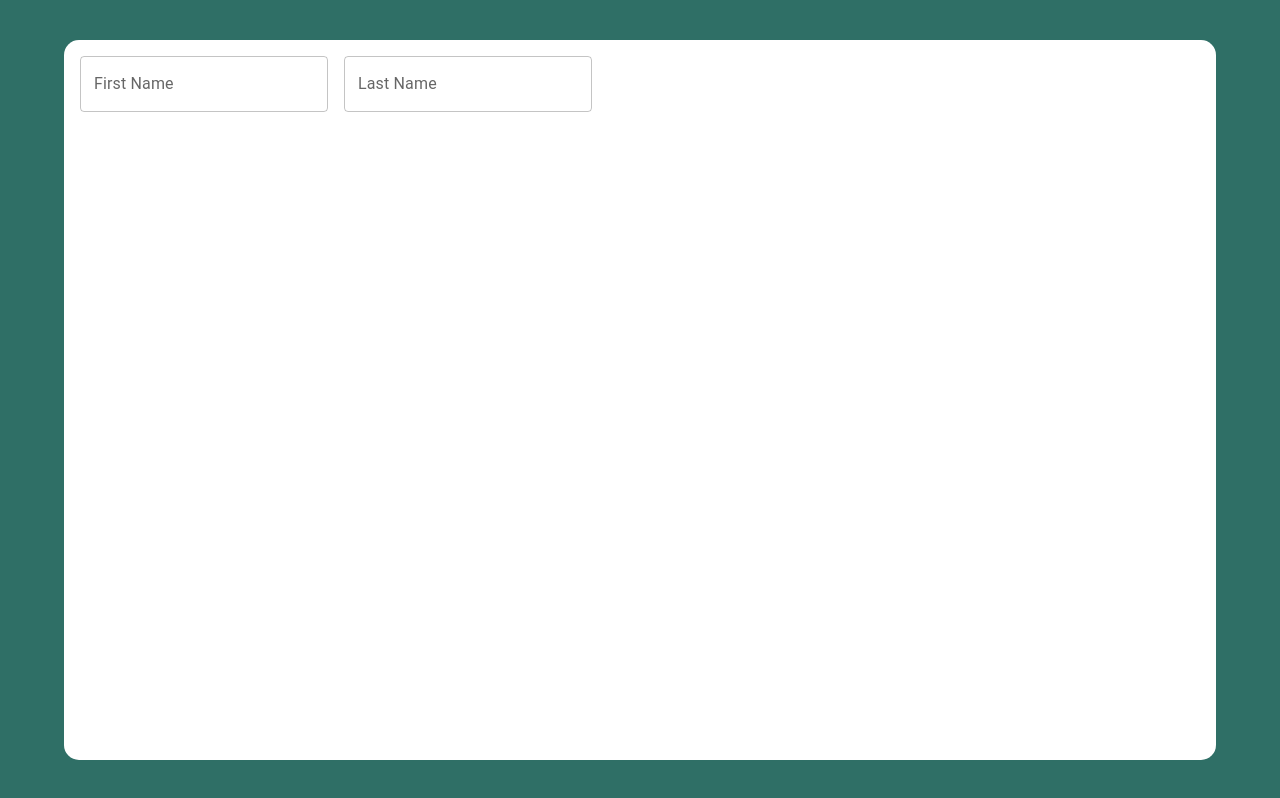
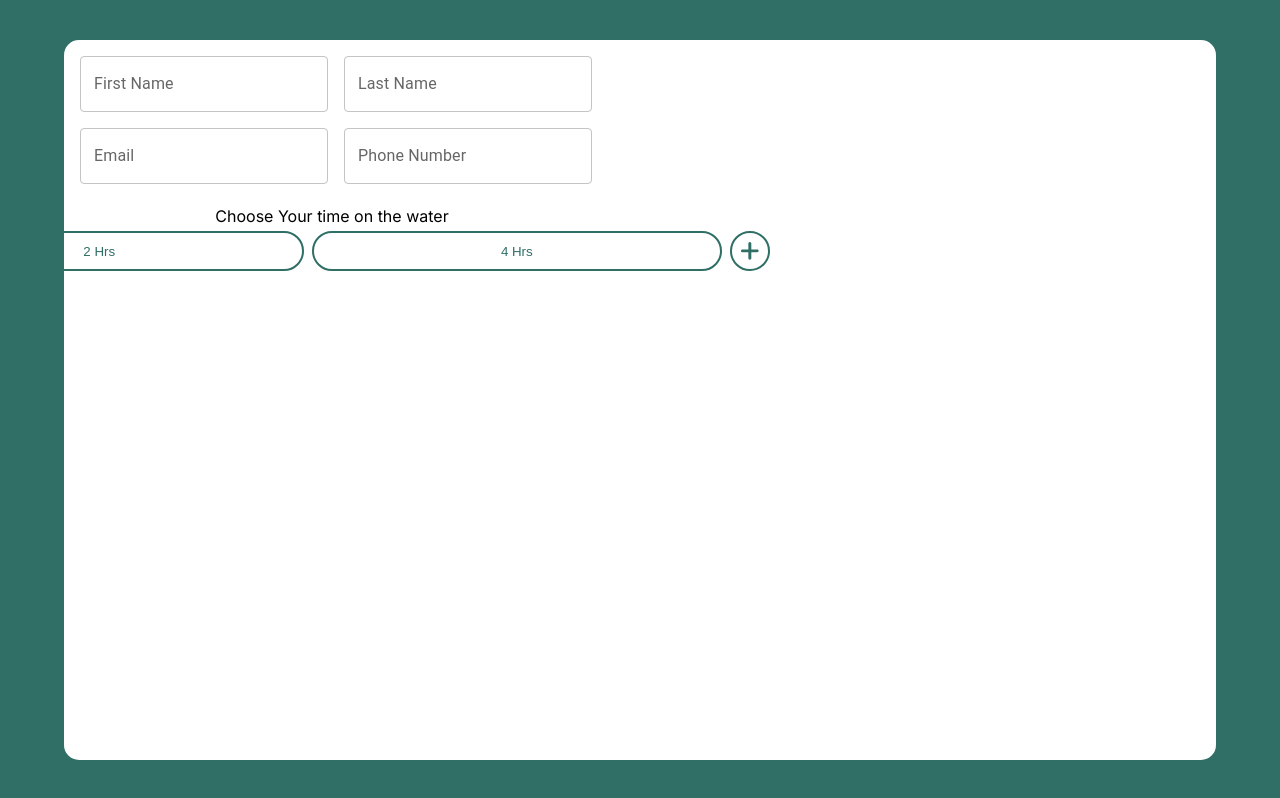
Before and after one commit to rcrawf13/boat-rental, a React (Vite) app: page /booking in a window 1280 px wide. Built offline with nearby package versions, Linux system fonts and the light colour scheme; a web font is replaced by a local one.

Commit message:
Added Div and Started Booking Component

```diff
--- /dev/null
+++ b/src/components/fade_div/FadeDiv.tsx
@@ -0,0 +1,20 @@
+import {motion} from "motion/react";
+import React from "react";
+import type { ReactNode } from "react";
+interface Props {
+   children:ReactNode;
+}
+const FadeDiv:React.FunctionComponent<Props> = ({children}) => {
+  return (
+    <motion.div
+    initial={{opacity:.1}}
+    whileInView={{opacity:1}}
+    transition={{duration:1}}
+    // viewport={{once:true}} Enable if you wan fade animation to play once
+    style={{display:'flex',flexDirection:'column',alignItems:'center',justifyContent:'center',height:'100%',maxWidth:'1600px',width:'100%'}}>
+        {children}
+    </motion.div>
+    )
+}
+
+export default FadeDiv
--- a/src/components/sections/about_section/about_sec_items/WideScreen.tsx
+++ b/src/components/sections/about_section/about_sec_items/WideScreen.tsx
@@ -1,4 +1,5 @@
 import cardSectionInfo from './carouselItems';
+import FadeDiv from '../../../fade_div/FadeDiv';
 import { ShowMore, type ShowMoreRef } from '@re-dev/react-truncate'
 import { useRef } from 'react';
 import './about.css';
@@ -7,7 +8,8 @@ const WideScreen = () => {
     const refs = useRef<(ShowMoreRef|null)[]>([]);
 
   return (
-          <div className="wideScreenContainer">
+      <FadeDiv>
+        <div className="wideScreenContainer">
         <div className="img-text-con">
           <div className="imgCon"></div>
           <div className="textElements">
@@ -40,6 +42,7 @@ const WideScreen = () => {
           })}
         </div>
       </div>
+      </FadeDiv>
   )
 }
 
--- a/src/components/sections/about_section/about_sec_items/about.css
+++ b/src/components/sections/about_section/about_sec_items/about.css
@@ -83,7 +83,6 @@ h2 {
 
 .wideScreenContainer {
   margin-top: 3%;
-  width: 90%;
   max-width: 1600px;
   height: 85%;
   overflow: hidden;
@@ -156,7 +155,7 @@ h2 {
 .perks-cont {
   grid-column: span 12;
   display: grid;
-  grid-template-columns: repeat(auto-fill,minmax(25dvw,1fr));
+  grid-template-columns: repeat(3, 1fr);
   gap: 1rem;
 }
 
--- a/src/components/sections/pricing_section/PriceSec.tsx
+++ b/src/components/sections/pricing_section/PriceSec.tsx
@@ -1,34 +1,29 @@
 import { useState, } from 'react';
-import './pricesec.css';
+import FadeDiv from '../../fade_div/FadeDiv';
 import PriceSecMobile from './PriceSecMobile';
 import PriceSecWide from './PriceSecWide';
-import { motion } from 'motion/react';
+import './pricesec.css';
 const PriceSec = () => {
 const [currentPrice,setCurrentPrice] = useState<string>('$250.00');
 const [active,setActive] = useState<number>(2);
 
 
   return (
-    <motion.div
-    initial={{opacity:.5}}
-    whileInView={{opacity:1}}
-    viewport={{once:true}}
-    style={{display:'flex',flexDirection:'column',alignItems:'center',justifyContent:'center'}}>
+    <FadeDiv>
       <PriceSecMobile
       currentPrice={currentPrice}
       active={active}
       setActive={setActive}
       setCurrentPrice={setCurrentPrice}
       />
-
       <PriceSecWide
       currentPrice={currentPrice}
       active={active}
       setActive={setActive}
       setCurrentPrice={setCurrentPrice}
       />
+    </FadeDiv>
 
-    </motion.div>
   )
 }
 
--- a/src/components/sections/pricing_section/PriceSecMobile.tsx
+++ b/src/components/sections/pricing_section/PriceSecMobile.tsx
@@ -1,5 +1,6 @@
 import pontonImg from './../../../assets/PontoonBoatBlr.webp';
 import DurationButtons from './DurationButtons';
+import BookingButton from '../../booking_button/BookingButton';
 import { useEffect } from 'react';
 import { motion, useAnimate } from "motion/react";
 type setCurrentPriceType = React.Dispatch<React.SetStateAction<string>>;
@@ -44,7 +45,8 @@ const PriceSecMobile = ({currentPrice,active,setCurrentPrice,setActive}:PriceSec
           </ul>
         </div>
 
-        <button id='submitBttn'>Book Now</button>
+        <BookingButton variant={'filled'} />
+
       </div>  )
 }
 
--- a/src/components/sections/pricing_section/PriceSecWide.tsx
+++ b/src/components/sections/pricing_section/PriceSecWide.tsx
@@ -37,11 +37,6 @@ const PriceSecWide = ({currentPrice,active,setCurrentPrice,setActive}:PriceSecWi
         </div>
 
         <BookingButton variant={'filled'} />
-        {/* <motion.button
-        style={{cursor:'pointer'}}
-        initial={{scale:1}}
-        whileTap={{scale:.85}}
-        id='submitBttn'>Book Now</motion.button> */}
         </div>
         <div className="vidCon">
             <div className="priceQuoteCont">
--- a/src/routes/booking/Booking.tsx
+++ b/src/routes/booking/Booking.tsx
@@ -1,12 +1,17 @@
 import BookingForm from './components/BookingForm';
+import FadeDiv from '../../components/fade_div/FadeDiv';
 import './booking.css';
 const Booking = () => {
   return (
-    <div className="bookingContainer">
-        <div className="bookingContentContainer">
-          <BookingForm/>
-          <div className="visual"></div>
+    <div className="container" style={{width:'100%',height:'100%',display:'flex',flexDirection:'column',alignItems:'center',justifyContent:'center'}}>
+      <FadeDiv>
+        <div className="bookingContainer">
+            <div className="bookingContentContainer">
+              <BookingForm/>
+              <div className="visual"></div>
+            </div>
         </div>
+      </FadeDiv>
     </div>
 )
 }
--- a/src/routes/booking/booking.css
+++ b/src/routes/booking/booking.css
@@ -1,3 +1,6 @@
+#root {
+    width: 100%;
+}
 .bookingContainer {
     display: flex;
     height: 100%;
@@ -21,6 +24,9 @@
 .bookingForm {
     width: 100%;
     height: 100%;
+    display: flex;
+    flex-direction: column;
+    gap: 1rem;
     /* background-color: rebeccapurple; */
 }
 
@@ -30,7 +36,7 @@
     height: 100%;
 }
 
-.name {
+.name, .contactFields {
     display: flex;
     gap: 1rem;
 }
--- a/src/routes/booking/components/BookingForm.tsx
+++ b/src/routes/booking/components/BookingForm.tsx
@@ -1,4 +1,5 @@
 import TextField from "@mui/material/TextField"
+import DurationButtons from "../../../components/sections/pricing_section/DurationButtons"
 const BookingForm = () => {
   return (
         <div className="bookingForm">
@@ -11,8 +12,14 @@ const BookingForm = () => {
               />
           </div>
           <div className="contactFields">
-
+              <TextField
+              label='Email'
+              />
+              <TextField
+              label='Phone Number'
+              />
           </div>
+          <DurationButtons/>
       </div>
   )
 }
```
Lines whose indentation alone changed are shown as unchanged.
